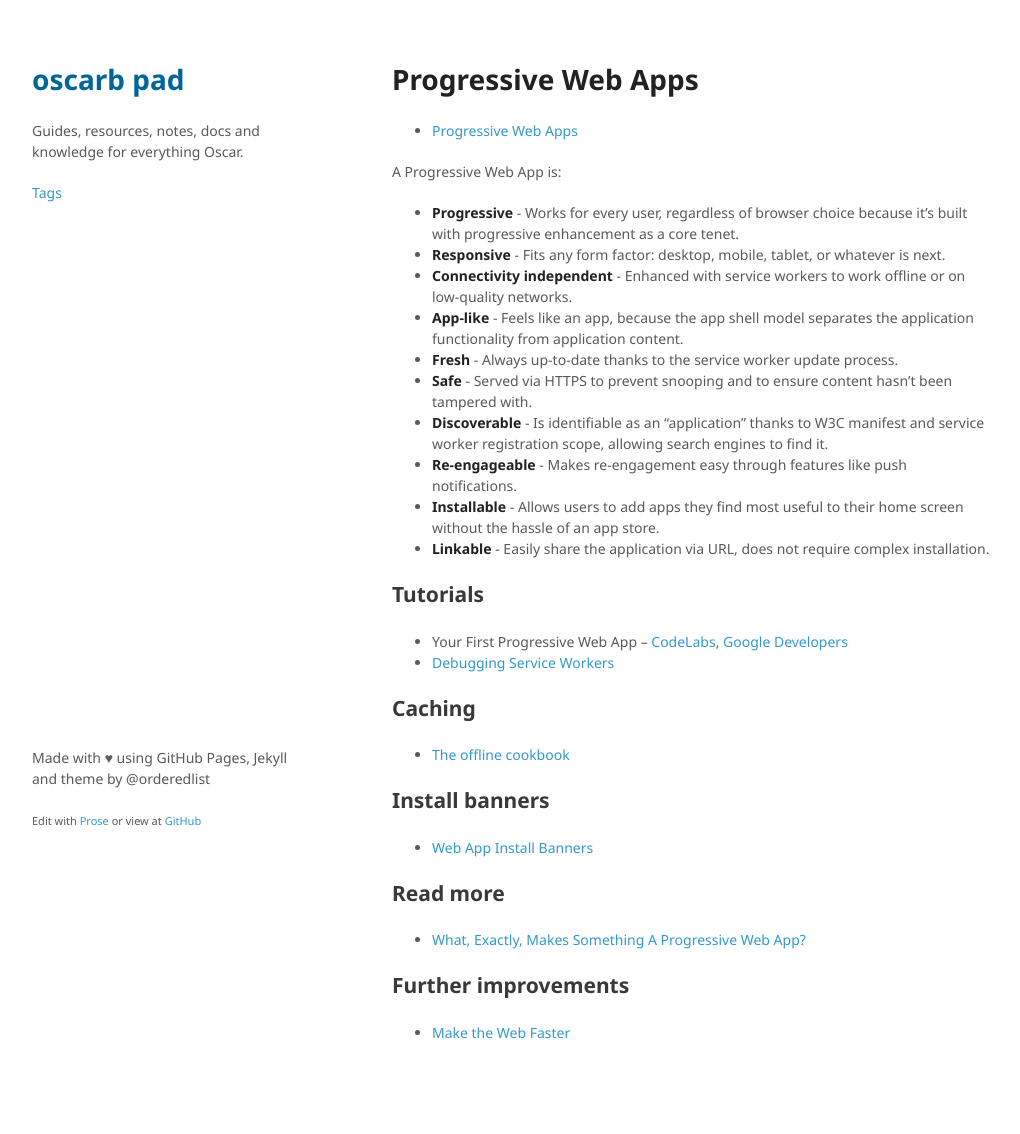
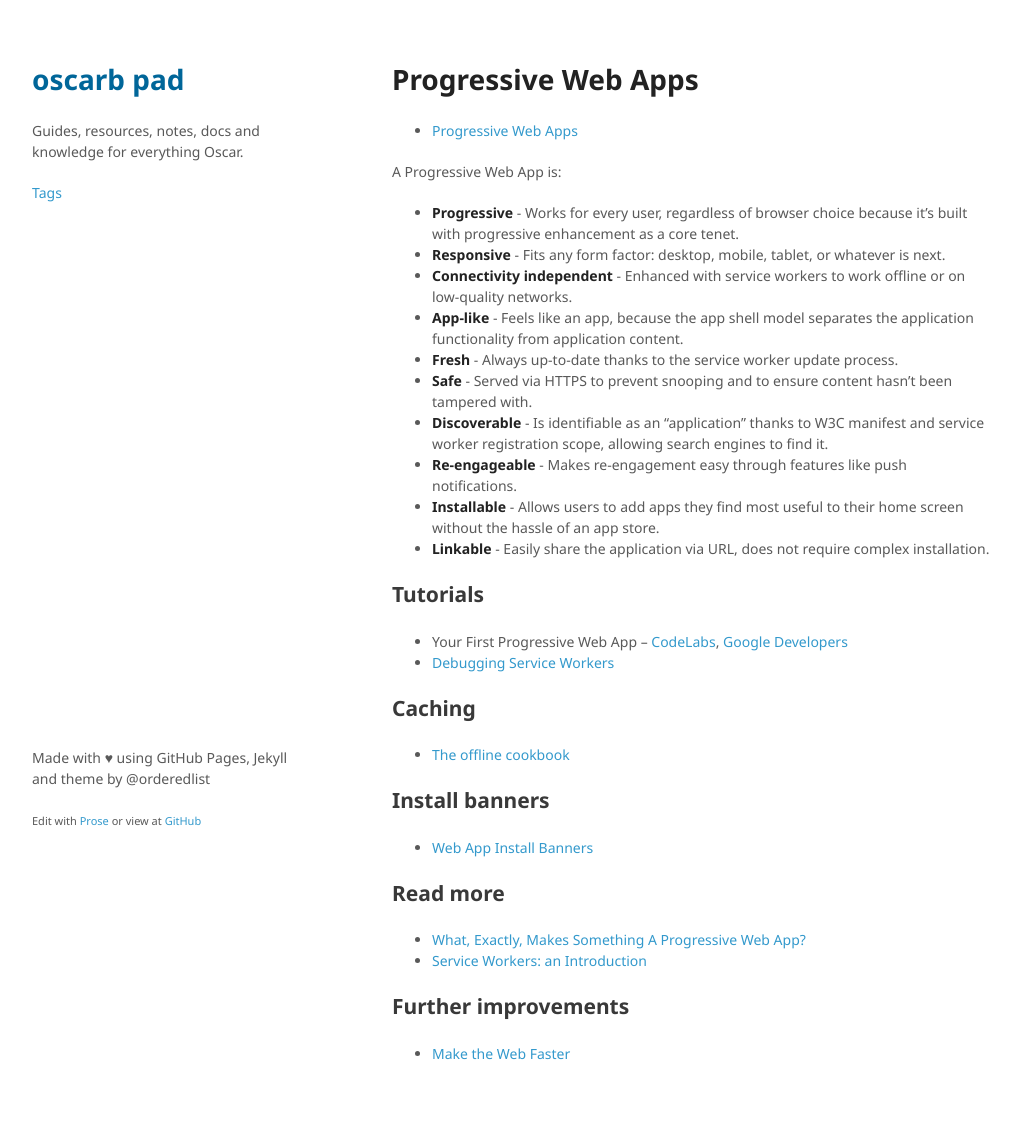
Before and after one commit to oscarb/pad, a Jekyll site: the page built from _docs/progressive-web-apps.md, in a window 1280 px wide. Shown: the whole page, without its empty margins (128-1148 px from the left). Built offline with Jekyll 4.4.1, drawn with Linux system fonts in a browser that asks for light colours; some web fonts are replaced; before the commit the page ends 1113 px from its top, so only the background shows below that.

Commit message:
Update progressive-web-apps.md

```diff
--- a/_docs/progressive-web-apps.md
+++ b/_docs/progressive-web-apps.md
@@ -42,6 +42,7 @@ A Progressive Web App is:
 ## Read more
 
 * [What, Exactly, Makes Something A Progressive Web App?](https://infrequently.org/2016/09/what-exactly-makes-something-a-progressive-web-app/)
+* [Service Workers: an Introduction](https://developers.google.com/web/fundamentals/getting-started/primers/service-workers)
 
 ## Further improvements
 
```
